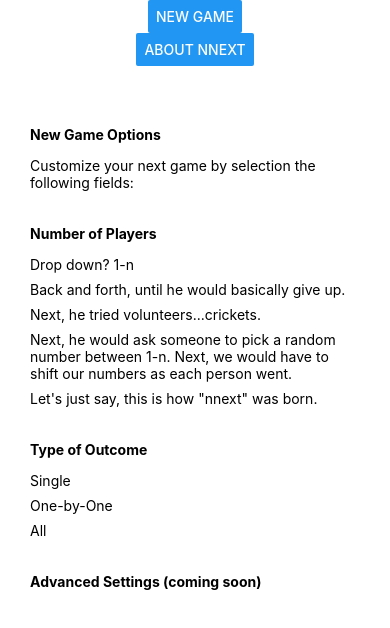
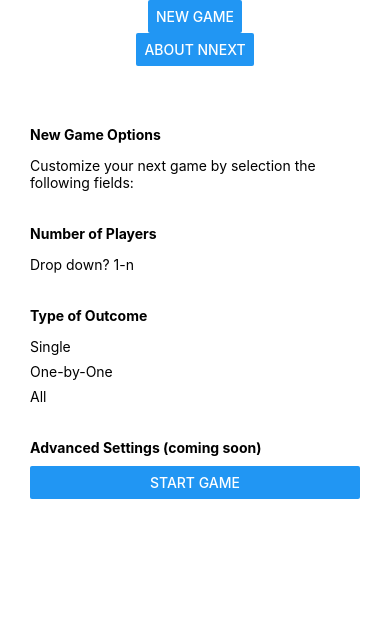
Before and after one commit to day-glow/nnext, a React Native app: screen / in a window 390 px wide. Both pictures are taken after a click on the button "NEW GAME". Shown: the top 628 px of the page. Built offline with nearby package versions, Linux system fonts and the light colour scheme.

Commit message:
added start game btn to options, need new hooks at App level

```diff
--- a/client/src/components/NewGameOptions.js
+++ b/client/src/components/NewGameOptions.js
@@ -1,9 +1,14 @@
 import { StatusBar } from 'expo-status-bar';
-import React from 'react';
+import React, { useState, useEffect } from 'react';
 import { Button, StyleSheet, Text, View, ScrollView, TextInput } from 'react-native';
 
 function NewGameOptions({ show }) {
   if (!show) return null;
+
+  useEffect(() => {
+    //send game options to app level
+    //start game
+  })
 
   return (
     <ScrollView>
@@ -19,19 +24,6 @@ function NewGameOptions({ show }) {
           Drop down? 1-n
         </Text>
 
-        <Text style={styles.sectionText}>
-          Back and forth, until he would basically give up.
-        </Text>
-        <Text style={styles.sectionText}>
-          Next, he tried volunteers...crickets.
-        </Text>
-        <Text style={styles.sectionText}>
-          Next, he would ask someone to pick a random number between 1-n. Next, we would have to shift our numbers as each person went.
-        </Text>
-        <Text style={styles.sectionText}>
-          Let's just say, this is how "nnext" was born.
-        </Text>
-
         <Text style={styles.section}>Type of Outcome</Text>
         <Text style={styles.sectionText}>
           Single
@@ -45,6 +37,14 @@ function NewGameOptions({ show }) {
 
         <Text style={styles.section}>Advanced Settings (coming soon)</Text>
 
+        <Button
+        style={styles.startGameBtn}
+        onPress={() => {
+          //send useEffect back to App, toggle pages to show game
+
+        }}
+        title="START GAME"
+      />
         <StatusBar style="auto" />
       </View>
     </ScrollView>
@@ -70,6 +70,9 @@ const styles = StyleSheet.create({
     marginTop: 4,
     marginBottom: 4,
   },
+  startGameBtn: {
+    fontSize: 60,
+  },
 });
 
 export default NewGameOptions;
```
